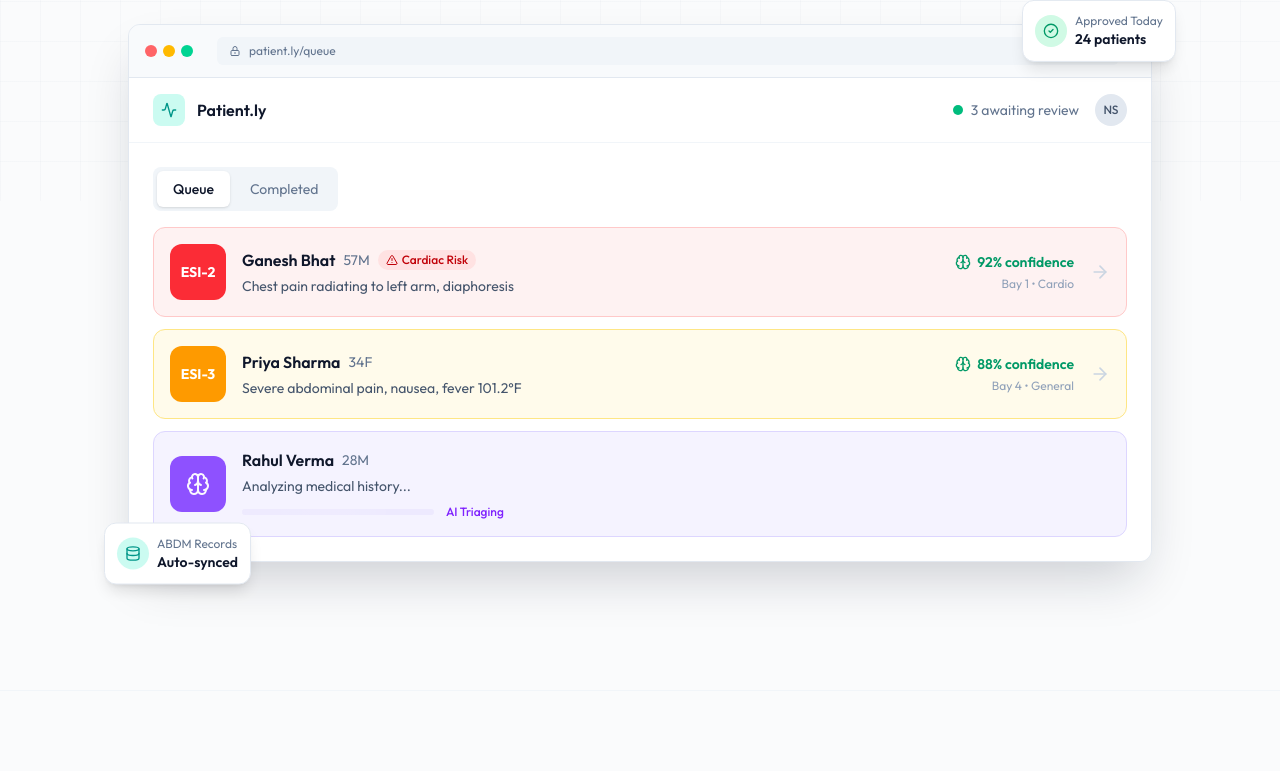
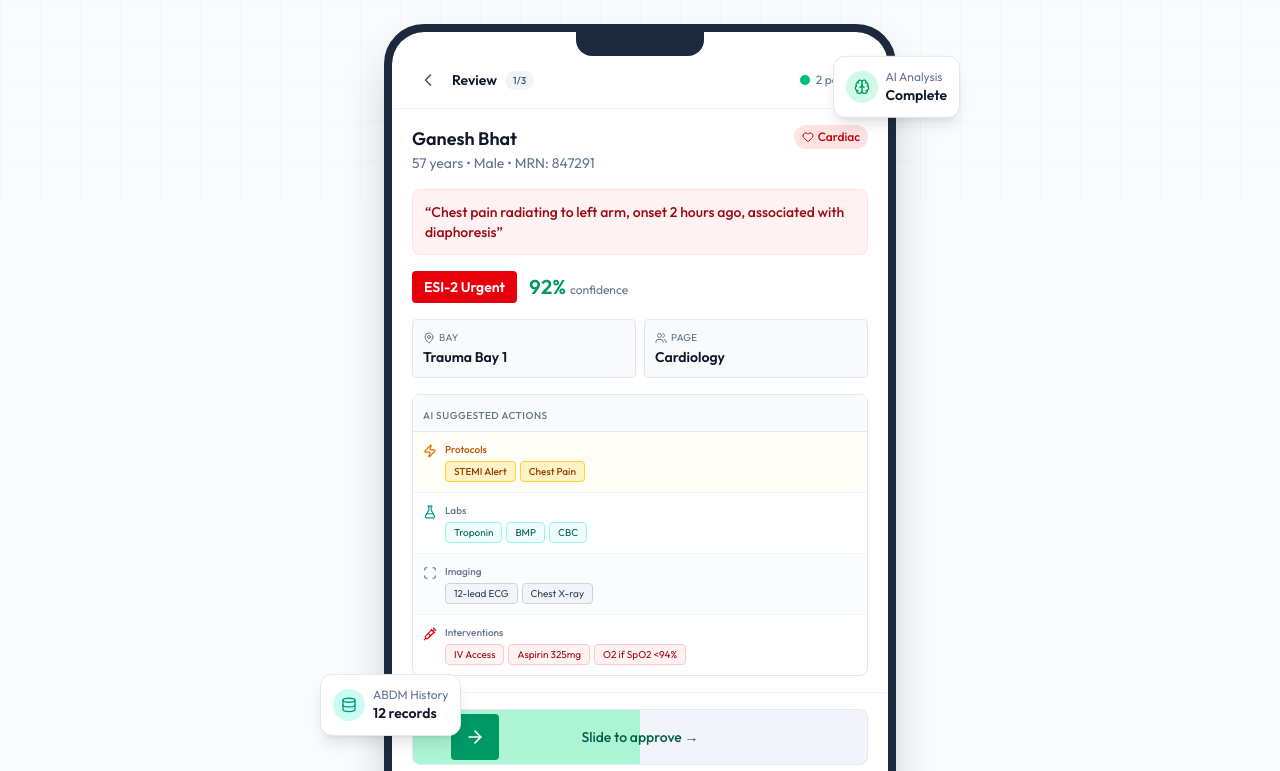
Before and after one commit to theperiperi/patient-ly-pragyan-hackathon-2026, a Next.js app in the folder frontend/: page / in a window 1280 px wide. Shown: the part 599-1370 px from the top of the page. Built offline with nearby package versions, Linux system fonts and the light colour scheme.

Commit message:
Hero demo: show triage approval page with swipe-to-approve

```diff
--- a/frontend/app/page.tsx
+++ b/frontend/app/page.tsx
@@ -16,6 +16,12 @@ import {
   TrendingUp,
   Database,
   Sparkles,
+  MapPin,
+  FlaskConical,
+  Scan,
+  Syringe,
+  ChevronLeft,
+  Heart,
 } from "lucide-react";
 
 // Animated counter component
@@ -254,147 +260,135 @@ export default function Home() {
             </div>
           </div>
 
-          {/* Hero visual - Browser mockup */}
+          {/* Hero visual - Triage Approval Page Mockup */}
           <div
             className={`animate-fade-in-up mt-16 md:mt-24 relative ${mounted ? "" : "opacity-0"}`}
             style={{ animationDelay: "500ms" }}
           >
-            <div className="relative mx-auto max-w-5xl">
-              {/* Browser window chrome */}
-              <div className="relative rounded-xl border border-slate-200 dark:border-slate-800 bg-slate-100 dark:bg-slate-800 shadow-2xl shadow-slate-900/20 dark:shadow-black/40 overflow-hidden">
-                {/* Browser top bar */}
-                <div className="flex items-center gap-2 px-4 py-3 bg-slate-50 dark:bg-slate-900 border-b border-slate-200 dark:border-slate-700">
-                  {/* Traffic lights */}
+            <div className="relative mx-auto max-w-lg">
+              {/* Mobile device frame */}
+              <div className="relative rounded-[2.5rem] border-[8px] border-slate-800 dark:border-slate-700 bg-slate-800 dark:bg-slate-700 shadow-2xl shadow-slate-900/30 dark:shadow-black/50 overflow-hidden">
+                {/* Notch */}
+                <div className="absolute top-0 left-1/2 -translate-x-1/2 w-32 h-6 bg-slate-800 dark:bg-slate-700 rounded-b-2xl z-10"></div>
+
+                {/* Screen content */}
+                <div className="bg-white dark:bg-slate-900 rounded-[2rem] overflow-hidden">
+                  {/* App header */}
+                  <div className="flex items-center justify-between px-5 py-3 border-b border-slate-100 dark:border-slate-800 pt-8">
+                    <div className="flex items-center gap-2">
+                      <div className="p-1.5 rounded hover:bg-slate-100 dark:hover:bg-slate-800">
+                        <ChevronLeft className="h-5 w-5 text-slate-600 dark:text-slate-400" />
+                      </div>
+                      <span className="text-sm font-semibold text-slate-900 dark:text-slate-100">Review</span>
+                      <span className="px-2 py-0.5 rounded-full bg-slate-100 dark:bg-slate-800 text-[10px] font-medium text-slate-600 dark:text-slate-400">
+                        1/3
+                      </span>
+                    </div>
                     <div className="flex items-center gap-1.5">
-                    <div className="h-3 w-3 rounded-full bg-red-400"></div>
-                    <div className="h-3 w-3 rounded-full bg-amber-400"></div>
-                    <div className="h-3 w-3 rounded-full bg-emerald-400"></div>
+                      <LiveIndicator />
+                      <span className="text-xs text-slate-500">2 pending</span>
                     </div>
-                  {/* URL bar */}
-                  <div className="flex-1 mx-4">
-                    <div className="flex items-center gap-2 rounded-md bg-slate-100 dark:bg-slate-800 px-3 py-1.5 text-xs text-slate-500">
-                      <svg className="h-3 w-3" fill="none" viewBox="0 0 24 24" stroke="currentColor">
-                        <path strokeLinecap="round" strokeLinejoin="round" strokeWidth={2} d="M12 15v2m-6 4h12a2 2 0 002-2v-6a2 2 0 00-2-2H6a2 2 0 00-2 2v6a2 2 0 002 2zm10-10V7a4 4 0 00-8 0v4h8z" />
-                      </svg>
-                      <span>patient.ly/queue</span>
+                  </div>
+
+                  {/* Patient info */}
+                  <div className="px-5 py-4 space-y-4">
+                    {/* Patient header */}
+                    <div className="flex items-start justify-between">
+                      <div>
+                        <h3 className="text-lg font-semibold text-slate-900 dark:text-slate-100">Ganesh Bhat</h3>
+                        <p className="text-sm text-slate-500">57 years • Male • MRN: 847291</p>
+                      </div>
+                      <span className="inline-flex items-center gap-1 px-2 py-1 rounded-full bg-red-100 dark:bg-red-900/40 text-xs font-medium text-red-700 dark:text-red-300">
+                        <Heart className="h-3 w-3" />
+                        Cardiac
+                      </span>
+                    </div>
+
+                    {/* Chief complaint */}
+                    <div className="p-3 rounded-lg bg-red-50 dark:bg-red-900/20 border border-red-100 dark:border-red-900/40">
+                      <p className="text-sm font-medium text-red-800 dark:text-red-200">
+                        &ldquo;Chest pain radiating to left arm, onset 2 hours ago, associated with diaphoresis&rdquo;
+                      </p>
+                    </div>
+
+                    {/* AI Decision header */}
+                    <div className="flex items-center gap-3">
+                      <div className="px-3 py-1.5 rounded font-semibold text-sm bg-red-600 text-white">
+                        ESI-2 Urgent
+                      </div>
+                      <div className="flex items-baseline gap-1">
+                        <span className="text-xl font-semibold text-emerald-600 dark:text-emerald-400 tabular-nums">92%</span>
+                        <span className="text-xs text-slate-500">confidence</span>
+                      </div>
+                    </div>
+
+                    {/* Bay + Page */}
+                    <div className="grid grid-cols-2 gap-2">
+                      <div className="p-2.5 rounded bg-slate-50 dark:bg-slate-800 border border-slate-200 dark:border-slate-700">
+                        <div className="flex items-center gap-1 text-[10px] text-slate-500 uppercase tracking-wide mb-0.5">
+                          <MapPin className="w-3 h-3" />
+                          <span>Bay</span>
+                        </div>
+                        <div className="font-semibold text-sm text-slate-900 dark:text-slate-100">Trauma Bay 1</div>
+                      </div>
+                      <div className="p-2.5 rounded bg-slate-50 dark:bg-slate-800 border border-slate-200 dark:border-slate-700">
+                        <div className="flex items-center gap-1 text-[10px] text-slate-500 uppercase tracking-wide mb-0.5">
+                          <Users className="w-3 h-3" />
+                          <span>Page</span>
+                        </div>
+                        <div className="font-semibold text-sm text-slate-900 dark:text-slate-100">Cardiology</div>
+                      </div>
+                    </div>
+
+                    {/* Actions */}
+                    <div className="border border-slate-200 dark:border-slate-700 rounded-lg overflow-hidden">
+                      <div className="px-2.5 py-1.5 bg-slate-50 dark:bg-slate-800 border-b border-slate-200 dark:border-slate-700">
+                        <span className="text-[10px] font-medium text-slate-500 uppercase tracking-wider">AI Suggested Actions</span>
+                      </div>
+                      <div className="divide-y divide-slate-100 dark:divide-slate-800">
+                        {/* Protocols */}
+                        <div className="flex items-start gap-2 px-2.5 py-2.5 bg-amber-50/50 dark:bg-amber-900/10">
+                          <Zap className="w-3.5 h-3.5 text-amber-600 mt-0.5 flex-shrink-0" />
+                          <div>
+                            <span className="text-[10px] text-amber-700 dark:text-amber-400 font-medium block mb-1">Protocols</span>
+                            <div className="flex flex-wrap gap-1">
+                              <span className="px-2 py-0.5 rounded text-[10px] bg-amber-100 dark:bg-amber-900/30 border border-amber-300 dark:border-amber-700 text-amber-800 dark:text-amber-300 font-medium">STEMI Alert</span>
+                              <span className="px-2 py-0.5 rounded text-[10px] bg-amber-100 dark:bg-amber-900/30 border border-amber-300 dark:border-amber-700 text-amber-800 dark:text-amber-300 font-medium">Chest Pain</span>
                             </div>
                           </div>
                         </div>
-
-                {/* App content */}
-                <div className="bg-white dark:bg-slate-900">
-                  {/* App header */}
-                  <div className="flex items-center justify-between border-b border-slate-100 dark:border-slate-800 px-6 py-4">
-                    <div className="flex items-center gap-3">
-                      <div className="flex h-8 w-8 items-center justify-center rounded-lg bg-teal-100 dark:bg-teal-900/50">
-                        <Activity className="h-4 w-4 text-teal-600 dark:text-teal-400" />
-                      </div>
-                      <span className="font-semibold text-slate-900 dark:text-slate-100">
-                        Patient.ly
-                      </span>
-                    </div>
-                    <div className="flex items-center gap-4">
-                      <div className="hidden sm:flex items-center gap-2 text-sm">
-                        <LiveIndicator />
-                        <span className="text-slate-500">3 awaiting review</span>
-                      </div>
-                      <div className="h-8 w-8 rounded-full bg-slate-200 dark:bg-slate-700 flex items-center justify-center text-xs font-medium text-slate-600 dark:text-slate-300">
-                        NS
+                        {/* Labs */}
+                        <div className="flex items-start gap-2 px-2.5 py-2.5">
+                          <FlaskConical className="w-3.5 h-3.5 text-teal-600 mt-0.5 flex-shrink-0" />
+                          <div>
+                            <span className="text-[10px] text-slate-500 font-medium block mb-1">Labs</span>
+                            <div className="flex flex-wrap gap-1">
+                              <span className="px-2 py-0.5 rounded text-[10px] bg-teal-50 dark:bg-teal-900/20 border border-teal-200 dark:border-teal-800 text-teal-800 dark:text-teal-300">Troponin</span>
+                              <span className="px-2 py-0.5 rounded text-[10px] bg-teal-50 dark:bg-teal-900/20 border border-teal-200 dark:border-teal-800 text-teal-800 dark:text-teal-300">BMP</span>
+                              <span className="px-2 py-0.5 rounded text-[10px] bg-teal-50 dark:bg-teal-900/20 border border-teal-200 dark:border-teal-800 text-teal-800 dark:text-teal-300">CBC</span>
                             </div>
                           </div>
                         </div>
-
-                  {/* Queue content */}
-                  <div className="p-4 sm:p-6">
-                    {/* Section tabs */}
-                    <div className="flex items-center gap-1 mb-4 p-1 bg-slate-100 dark:bg-slate-800 rounded-lg w-fit">
-                      <button className="px-4 py-2 text-sm font-medium rounded-md bg-white dark:bg-slate-700 text-slate-900 dark:text-slate-100 shadow-sm">
-                        Queue
-                      </button>
-                      <button className="px-4 py-2 text-sm text-slate-500 hover:text-slate-700">
-                        Completed
-                      </button>
+                        {/* Imaging */}
+                        <div className="flex items-start gap-2 px-2.5 py-2.5 bg-slate-50/50 dark:bg-slate-800/50">
+                          <Scan className="w-3.5 h-3.5 text-slate-500 mt-0.5 flex-shrink-0" />
+                          <div>
+                            <span className="text-[10px] text-slate-500 font-medium block mb-1">Imaging</span>
+                            <div className="flex flex-wrap gap-1">
+                              <span className="px-2 py-0.5 rounded text-[10px] bg-slate-100 dark:bg-slate-700 border border-slate-300 dark:border-slate-600 text-slate-700 dark:text-slate-300">12-lead ECG</span>
+                              <span className="px-2 py-0.5 rounded text-[10px] bg-slate-100 dark:bg-slate-700 border border-slate-300 dark:border-slate-600 text-slate-700 dark:text-slate-300">Chest X-ray</span>
                             </div>
-
-                    {/* Patient cards */}
-                    <div className="space-y-3">
-                      {/* Patient 1 - High priority */}
-                      <div className="group flex items-center gap-4 rounded-xl bg-red-50 dark:bg-red-900/20 border border-red-200 dark:border-red-900/50 p-4 hover:border-red-300 dark:hover:border-red-800 transition-colors cursor-pointer">
-                        <div className="flex h-14 w-14 items-center justify-center rounded-xl bg-red-500 text-white font-bold text-sm shrink-0">
-                          ESI-2
                           </div>
-                        <div className="flex-1 min-w-0">
-                          <div className="flex items-center gap-2 mb-1 flex-wrap">
-                            <span className="font-semibold text-slate-900 dark:text-slate-100">
-                              Ganesh Bhat
-                            </span>
-                            <span className="text-sm text-slate-500">57M</span>
-                            <span className="inline-flex items-center gap-1 px-2 py-0.5 rounded-full bg-red-100 dark:bg-red-900/40 text-xs font-medium text-red-700 dark:text-red-300">
-                              <AlertTriangle className="h-3 w-3" />
-                              Cardiac Risk
-                            </span>
                         </div>
-                          <p className="text-sm text-slate-600 dark:text-slate-400 truncate">
-                            Chest pain radiating to left arm, diaphoresis
-                          </p>
-                        </div>
-                        <div className="hidden sm:flex flex-col items-end gap-1 shrink-0">
-                          <span className="flex items-center gap-1.5 text-sm font-semibold text-emerald-600 dark:text-emerald-400">
-                            <Brain className="h-4 w-4" />
-                            92% confidence
-                          </span>
-                          <span className="text-xs text-slate-400">Bay 1 • Cardio</span>
-                        </div>
-                        <ArrowRight className="h-5 w-5 text-slate-300 group-hover:text-slate-500 transition-colors shrink-0" />
-                      </div>
-
-                      {/* Patient 2 - Medium priority */}
-                      <div className="group flex items-center gap-4 rounded-xl bg-amber-50 dark:bg-amber-900/20 border border-amber-200 dark:border-amber-900/50 p-4 hover:border-amber-300 dark:hover:border-amber-800 transition-colors cursor-pointer">
-                        <div className="flex h-14 w-14 items-center justify-center rounded-xl bg-amber-500 text-white font-bold text-sm shrink-0">
-                          ESI-3
-                        </div>
-                        <div className="flex-1 min-w-0">
-                          <div className="flex items-center gap-2 mb-1 flex-wrap">
-                            <span className="font-semibold text-slate-900 dark:text-slate-100">
-                              Priya Sharma
-                            </span>
-                            <span className="text-sm text-slate-500">34F</span>
-                          </div>
-                          <p className="text-sm text-slate-600 dark:text-slate-400 truncate">
-                            Severe abdominal pain, nausea, fever 101.2°F
-                          </p>
-                        </div>
-                        <div className="hidden sm:flex flex-col items-end gap-1 shrink-0">
-                          <span className="flex items-center gap-1.5 text-sm font-semibold text-emerald-600 dark:text-emerald-400">
-                            <Brain className="h-4 w-4" />
-                            88% confidence
-                          </span>
-                          <span className="text-xs text-slate-400">Bay 4 • General</span>
-                        </div>
-                        <ArrowRight className="h-5 w-5 text-slate-300 group-hover:text-slate-500 transition-colors shrink-0" />
-                      </div>
-
-                      {/* Patient 3 - AI Processing */}
-                      <div className="flex items-center gap-4 rounded-xl bg-violet-50 dark:bg-violet-900/20 border border-violet-200 dark:border-violet-900/50 p-4">
-                        <div className="flex h-14 w-14 items-center justify-center rounded-xl bg-violet-500 text-white shrink-0">
-                          <Brain className="h-6 w-6 animate-pulse" />
-                        </div>
-                        <div className="flex-1 min-w-0">
-                          <div className="flex items-center gap-2 mb-1">
-                            <span className="font-semibold text-slate-900 dark:text-slate-100">
-                              Rahul Verma
-                            </span>
-                            <span className="text-sm text-slate-500">28M</span>
-                          </div>
-                          <p className="text-sm text-slate-600 dark:text-slate-400 mb-2">
-                            Analyzing medical history...
-                          </p>
-                          <div className="flex items-center gap-3">
-                            <div className="h-1.5 flex-1 max-w-48 bg-violet-100 dark:bg-violet-900/50 rounded-full overflow-hidden">
-                              <div className="h-full w-3/4 bg-violet-500 rounded-full animate-shimmer"></div>
-                            </div>
-                            <span className="text-xs text-violet-600 dark:text-violet-400 font-medium">AI Triaging</span>
-                          </div>
+                        {/* Interventions */}
+                        <div className="flex items-start gap-2 px-2.5 py-2.5">
+                          <Syringe className="w-3.5 h-3.5 text-red-600 mt-0.5 flex-shrink-0" />
+                          <div>
+                            <span className="text-[10px] text-slate-500 font-medium block mb-1">Interventions</span>
+                            <div className="flex flex-wrap gap-1">
+                              <span className="px-2 py-0.5 rounded text-[10px] bg-red-50 dark:bg-red-900/20 border border-red-200 dark:border-red-800 text-red-800 dark:text-red-300">IV Access</span>
+                              <span className="px-2 py-0.5 rounded text-[10px] bg-red-50 dark:bg-red-900/20 border border-red-200 dark:border-red-800 text-red-800 dark:text-red-300">Aspirin 325mg</span>
+                              <span className="px-2 py-0.5 rounded text-[10px] bg-red-50 dark:bg-red-900/20 border border-red-200 dark:border-red-800 text-red-800 dark:text-red-300">O2 if SpO2 &lt;94%</span>
                             </div>
                           </div>
                         </div>
@@ -402,33 +396,66 @@ export default function Home() {
                     </div>
                   </div>
 
-              {/* Floating stat cards */}
-              <div className="absolute -top-4 -right-4 md:-top-6 md:-right-6 animate-float">
+                  {/* Sticky footer - Slide to approve */}
+                  <div className="px-5 py-4 border-t border-slate-100 dark:border-slate-800 bg-white dark:bg-slate-900">
+                    {/* Slide to approve mockup */}
+                    <div className="relative h-14 rounded-lg overflow-hidden bg-slate-100 dark:bg-slate-800 border border-slate-200 dark:border-slate-700">
+                      {/* Progress fill - animated */}
+                      <div className="absolute inset-y-0 left-0 w-1/2 bg-emerald-200 dark:bg-emerald-900/50 animate-pulse"></div>
+
+                      {/* Slider knob */}
+                      <div className="absolute top-1 bottom-1 left-1 w-12 rounded bg-emerald-600 flex items-center justify-center" style={{ transform: "translateX(calc(50% + 10px))" }}>
+                        <ArrowRight className="w-5 h-5 text-white" />
+                      </div>
+
+                      {/* Text */}
+                      <div className="absolute inset-0 flex items-center justify-center pointer-events-none">
+                        <span className="font-medium text-sm text-emerald-800 dark:text-emerald-300">
+                          Slide to approve →
+                        </span>
+                      </div>
+                    </div>
+
+                    {/* Alternative buttons */}
+                    <div className="grid grid-cols-2 gap-2 mt-2">
+                      <button className="h-9 px-4 rounded border border-amber-200 dark:border-amber-800 bg-amber-50 dark:bg-amber-900/20 text-amber-700 dark:text-amber-400 font-medium text-xs">
+                        Modify
+                      </button>
+                      <button className="h-9 px-4 rounded border border-slate-200 dark:border-slate-700 bg-slate-50 dark:bg-slate-800 text-slate-600 dark:text-slate-400 font-medium text-xs">
+                        Manual Review
+                      </button>
+                    </div>
+                  </div>
+                </div>
+              </div>
+
+              {/* Floating cards */}
+              <div className="absolute -top-4 -right-4 md:top-8 md:-right-16 animate-float">
                 <div className="rounded-xl border border-slate-200 dark:border-slate-700 bg-white dark:bg-slate-800 shadow-lg p-3">
                   <div className="flex items-center gap-2">
                     <div className="h-8 w-8 rounded-full bg-emerald-100 dark:bg-emerald-900/50 flex items-center justify-center">
-                      <CheckCircle2 className="h-4 w-4 text-emerald-600 dark:text-emerald-400" />
+                      <Brain className="h-4 w-4 text-emerald-600 dark:text-emerald-400" />
                     </div>
                     <div>
-                      <div className="text-xs text-slate-500">Approved Today</div>
+                      <div className="text-xs text-slate-500">AI Analysis</div>
                       <div className="text-sm font-semibold text-slate-900 dark:text-slate-100">
-                        24 patients
+                        Complete
                       </div>
                     </div>
                   </div>
                 </div>
               </div>
 
-              <div className="absolute -bottom-4 -left-4 md:-bottom-6 md:-left-6 animate-float" style={{ animationDelay: "1s" }}>
+              <div className="absolute -bottom-4 -left-4 md:bottom-24 md:-left-16 animate-float" style={{ animationDelay: "1s" }}>
                 <div className="rounded-xl border border-slate-200 dark:border-slate-700 bg-white dark:bg-slate-800 shadow-lg p-3">
                   <div className="flex items-center gap-2">
                     <div className="h-8 w-8 rounded-full bg-teal-100 dark:bg-teal-900/50 flex items-center justify-center">
                       <Database className="h-4 w-4 text-teal-600 dark:text-teal-400" />
                     </div>
                     <div>
-                      <div className="text-xs text-slate-500">ABDM Records</div>
+                      <div className="text-xs text-slate-500">ABDM History</div>
                       <div className="text-sm font-semibold text-slate-900 dark:text-slate-100">
-                        Auto-synced
+                        12 records
                       </div>
                     </div>
                   </div>
```
Lines whose indentation alone changed are shown as unchanged.
